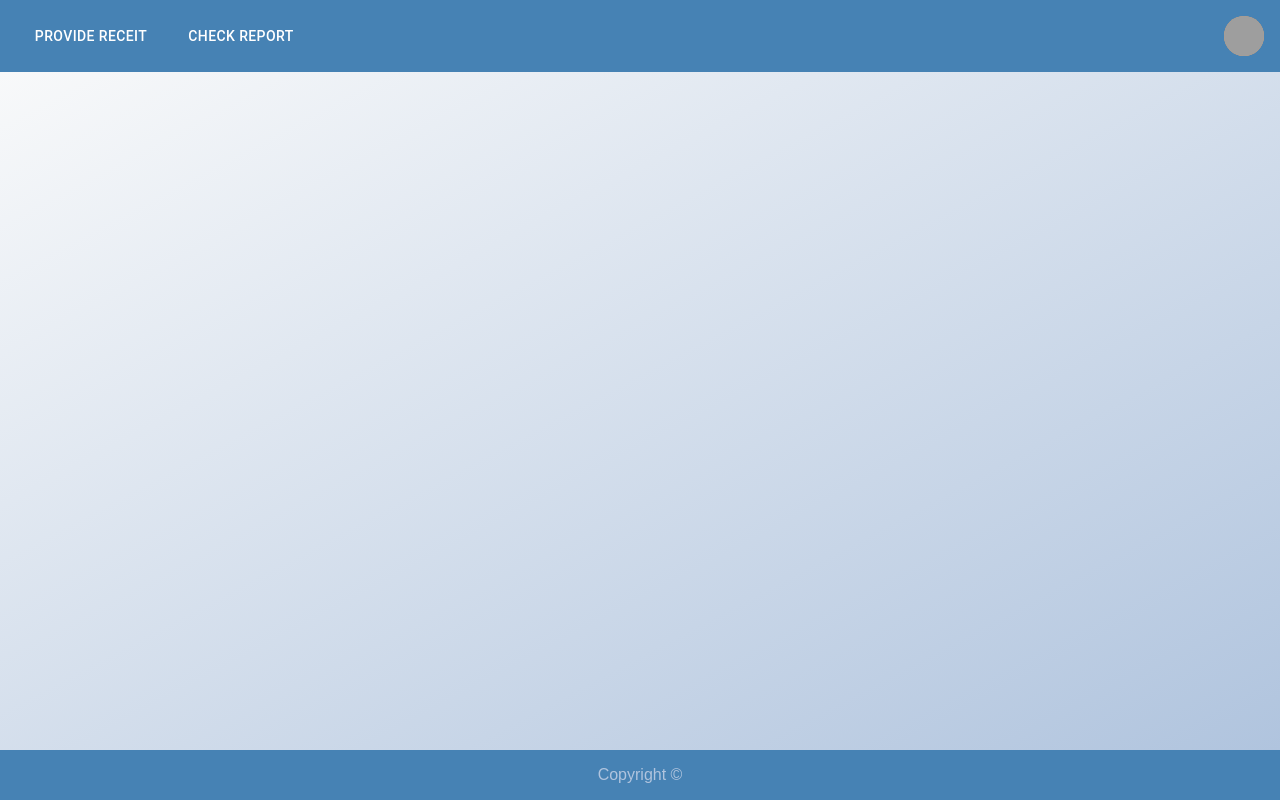
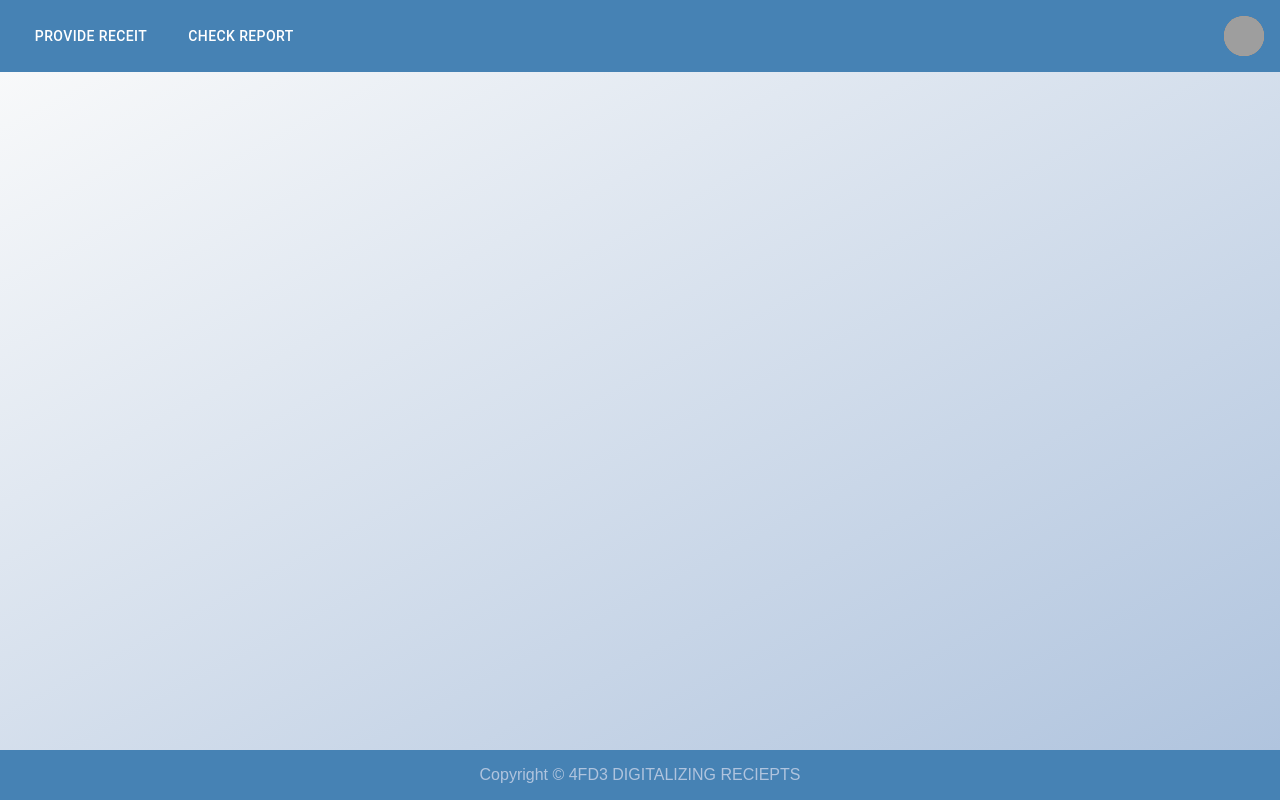
Before and after one commit to 4FD3/frontend, a React (Create React App) app: page /Data in a window 1280 px wide. Built offline with nearby package versions, Linux system fonts and the light colour scheme; grey boxes are pictures that could not be loaded.

Commit message:
add project name to footer

```diff
--- a/src/MainPage.js
+++ b/src/MainPage.js
@@ -78,7 +78,7 @@
         </Routes>
       </MainContent>
       <Footer>
-        Copyright ©
+        Copyright © 4FD3 DIGITALIZING RECIEPTS
       </Footer>
     </Container>
   );
```
